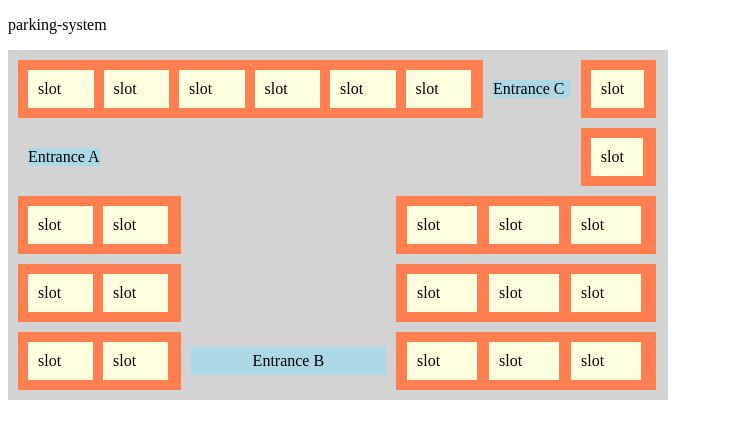
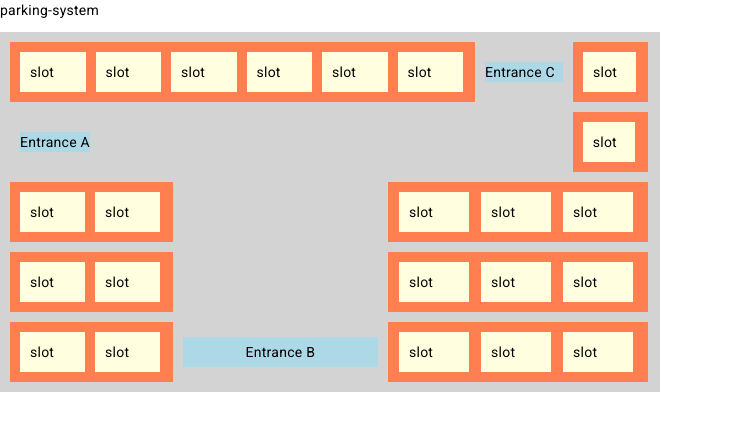
Before and after one commit to jsmnfaye/parking-init, an Angular app: page / in a window 1280 px wide. Shown: the top 438 px of the page, without its empty margins (0-731 px from the left). Built offline with nearby package versions, Linux system fonts and the light colour scheme.

Commit message:
added angular material

```diff
--- a/angular.json
+++ b/angular.json
@@ -30,6 +30,7 @@
               "src/assets"
             ],
             "styles": [
+              "@angular/material/prebuilt-themes/indigo-pink.css",
               "src/styles.scss"
             ],
             "scripts": []
@@ -93,6 +94,7 @@
               "src/assets"
             ],
             "styles": [
+              "@angular/material/prebuilt-themes/indigo-pink.css",
               "src/styles.scss"
             ],
             "scripts": []
--- a/package.json
+++ b/package.json
@@ -11,10 +11,12 @@
   "private": true,
   "dependencies": {
     "@angular/animations": "^16.1.0",
+    "@angular/cdk": "^16.1.7",
     "@angular/common": "^16.1.0",
     "@angular/compiler": "^16.1.0",
     "@angular/core": "^16.1.0",
     "@angular/forms": "^16.1.0",
+    "@angular/material": "^16.1.7",
     "@angular/platform-browser": "^16.1.0",
     "@angular/platform-browser-dynamic": "^16.1.0",
     "@angular/router": "^16.1.0",
--- a/src/app/app.component.html
+++ b/src/app/app.component.html
@@ -1,6 +1,6 @@
 <p>{{title}}</p>
 
-<div style="background-color: lightgray; padding: 5px; width: 650px;">
+<div id="parkingLotMap" style="background-color: lightgray; padding: 5px; width: 650px;">
     <!-- 1st row -->
     <div style="background-color: coral; padding: 5px; margin: 5px; width: 70%; display: inline-block">
         <div class="parking-slot horizontal-slot">slot</div>
@@ -62,3 +62,7 @@
         <div class="parking-slot area-three">slot</div>
     </div>
 </div>
+<br>
+<div id="newVehicleForm">
+
+</div>
--- a/src/app/app.module.ts
+++ b/src/app/app.module.ts
@@ -3,6 +3,7 @@ import { BrowserModule } from '@angular/platform-browser';
 
 import { AppRoutingModule } from './app-routing.module';
 import { AppComponent } from './app.component';
+import { BrowserAnimationsModule } from '@angular/platform-browser/animations';
 
 @NgModule({
   declarations: [
@@ -10,7 +11,8 @@ import { AppComponent } from './app.component';
   ],
   imports: [
     BrowserModule,
-    AppRoutingModule
+    AppRoutingModule,
+    BrowserAnimationsModule
   ],
   providers: [],
   bootstrap: [AppComponent]
--- a/src/index.html
+++ b/src/index.html
@@ -6,8 +6,11 @@
   <base href="/">
   <meta name="viewport" content="width=device-width, initial-scale=1">
   <link rel="icon" type="image/x-icon" href="favicon.ico">
+  <link rel="preconnect" href="https://fonts.gstatic.com">
+  <link href="https://fonts.googleapis.com/css2?family=Roboto:wght@300;400;500&display=swap" rel="stylesheet">
+  <link href="https://fonts.googleapis.com/icon?family=Material+Icons" rel="stylesheet">
 </head>
-<body>
+<body class="mat-typography">
   <app-root></app-root>
 </body>
 </html>
--- a/src/styles.scss
+++ b/src/styles.scss
@@ -1 +1,4 @@
 /* You can add global styles to this file, and also import other style files */
+
+html, body { height: 100%; }
+body { margin: 0; font-family: Roboto, "Helvetica Neue", sans-serif; }
```
Also changed, not shown: 1 other file (tests, documents, lock files or other folders).
